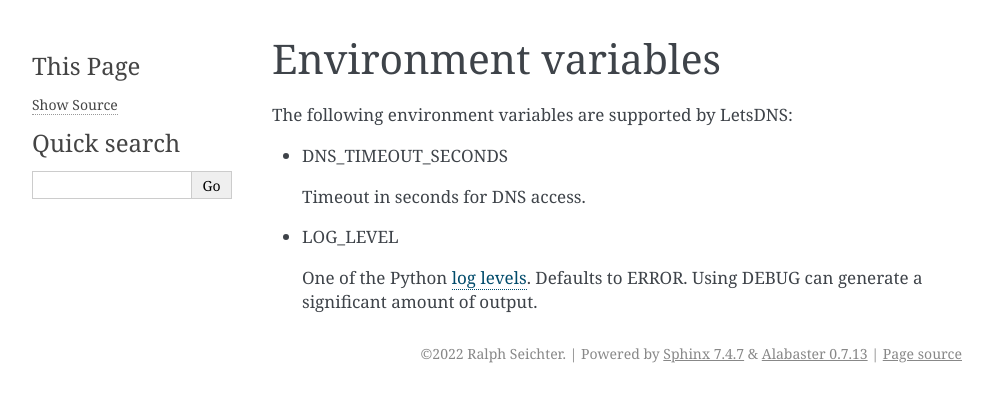
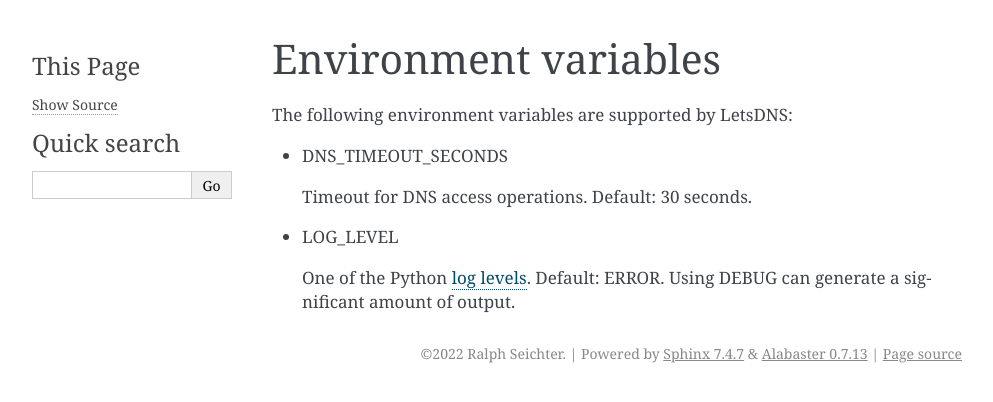
Before and after one commit to LetsDNS/letsdns, a Sphinx documentation site: the page built from docs/source/envvar.rst, in a window 1280 px wide. Shown: the top 402 px of the page, without its empty margins (148-1141 px from the left). Built offline with Sphinx 7.4.7, drawn with Linux system fonts in a browser that asks for light colours.

Commit message:
State default timeout

```diff
--- a/docs/source/envvar.rst
+++ b/docs/source/envvar.rst
@@ -5,11 +5,11 @@ The following environment variables are supported by LetsDNS:
 
 - DNS_TIMEOUT_SECONDS
 
-  Timeout in seconds for DNS access.
+  Timeout for DNS access operations. Default: 30 seconds.
 
 - LOG_LEVEL
 
-  One of the Python `log levels`_. Defaults to ERROR. Using DEBUG can
+  One of the Python `log levels`_. Default: ERROR. Using DEBUG can
   generate a significant amount of output.
 
 .. _log levels: https://docs.python.org/3/howto/logging.html#logging-levels
```
